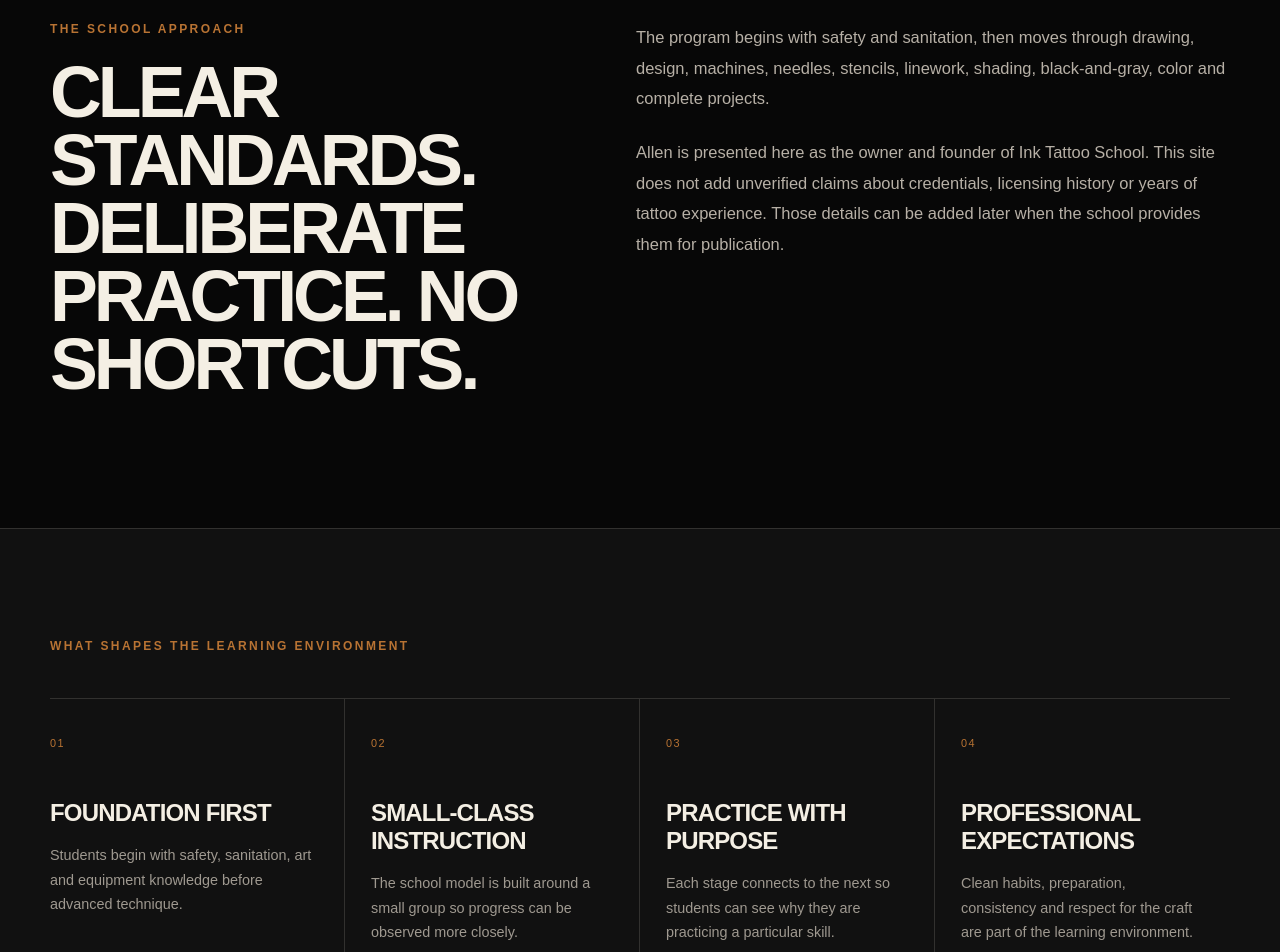
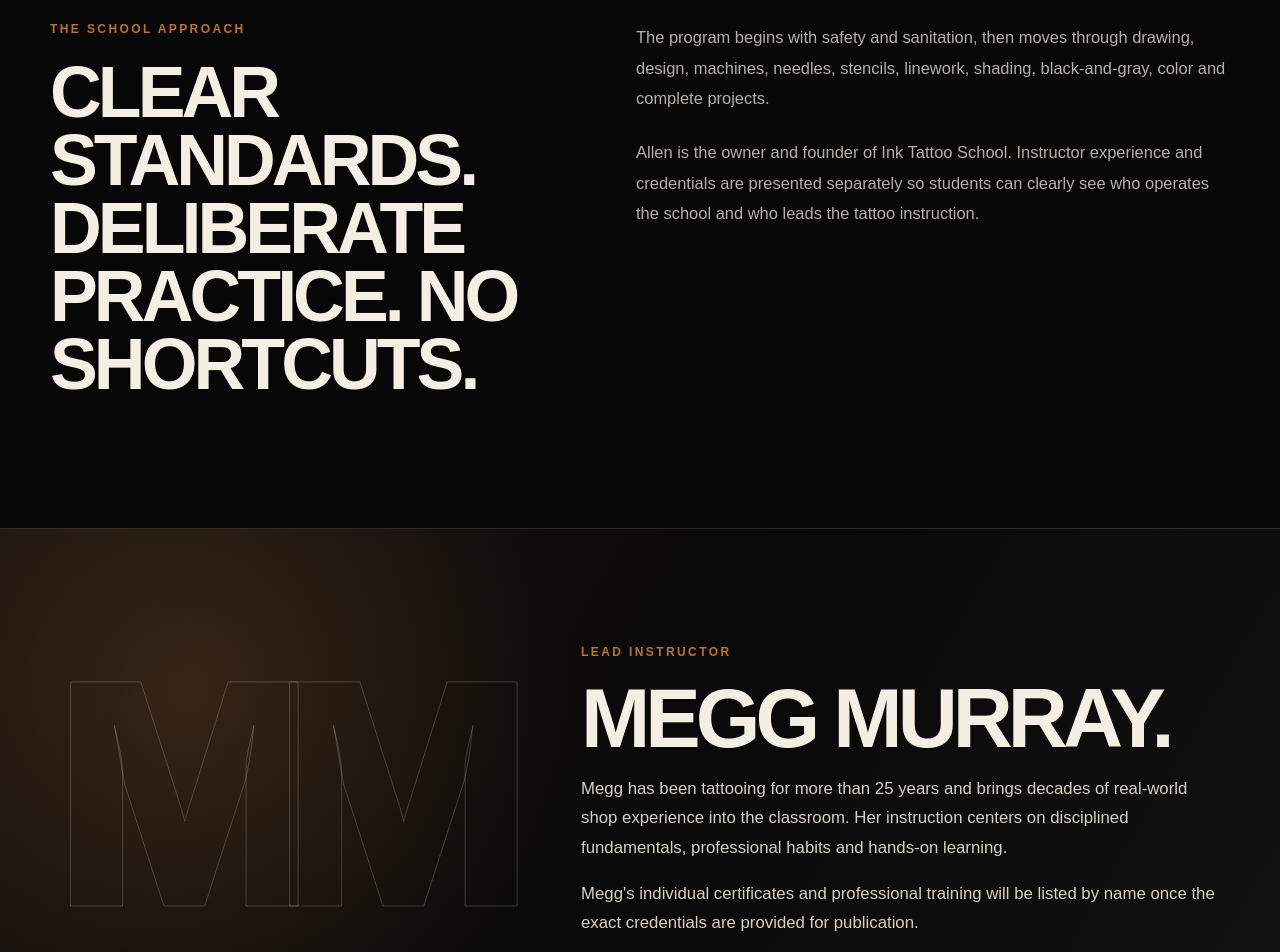
Before and after one commit to Adhco0543/tattoo_ink_school, a Next.js app: page /about in a window 1280 px wide. Shown: the part 1340-2292 px from the top of the page. Built offline with nearby package versions, Linux system fonts and the light colour scheme; no server answers.

Commit message:
Feature Megg Murray and add site credits
Add Megg Murray as lead instructor with 25+ years of experience, prepare the homepage gallery for real shop photos, update the About page, and credit Teejay with AI development support by Bella.

```diff
--- a/app/about/page.tsx
+++ b/app/about/page.tsx
@@ -3,9 +3,9 @@ import SiteHeader from "@/app/components/SiteHeader";
 import type { Metadata } from "next";
 
 export const metadata: Metadata = {
-  title: "About Allen Hendershot | Ink Tattoo School",
+  title: "About Ink Tattoo School | Allen Hendershot & Megg Murray",
   description:
-    "Meet Allen Hendershot, owner and founder of Ink Tattoo School in Manchester, New Hampshire.",
+    "Meet Ink Tattoo School founder Allen Hendershot and lead instructor Megg Murray, a tattoo artist with more than 25 years of experience.",
 };
 
 const principles = [
@@ -59,10 +59,29 @@ export default function AboutPage() {
             machines, needles, stencils, linework, shading, black-and-gray, color and complete projects.
           </p>
           <p>
-            Allen is presented here as the owner and founder of Ink Tattoo School. This site does not
-            add unverified claims about credentials, licensing history or years of tattoo experience.
-            Those details can be added later when the school provides them for publication.
+            Allen is the owner and founder of Ink Tattoo School. Instructor experience and credentials
+            are presented separately so students can clearly see who operates the school and who leads
+            the tattoo instruction.
           </p>
+        </div>
+      </section>
+
+      <section className="founder-teaser">
+        <div className="shell founder-teaser-grid">
+          <div className="founder-teaser-mark" aria-hidden="true">MM</div>
+          <div>
+            <p className="eyebrow">Lead Instructor</p>
+            <h2>Megg Murray.</h2>
+            <p>
+              Megg has been tattooing for more than 25 years and brings decades of real-world shop
+              experience into the classroom. Her instruction centers on disciplined fundamentals,
+              professional habits and hands-on learning.
+            </p>
+            <p className="fine-print">
+              Megg&apos;s individual certificates and professional training will be listed by name once
+              the exact credentials are provided for publication.
+            </p>
+          </div>
         </div>
       </section>
 
@@ -122,6 +141,7 @@ export default function AboutPage() {
           <p className="fine-print">
             Completion of the program does not itself constitute a tattoo apprenticeship or state tattoo license.
           </p>
+          <p className="fine-print">Website built by Teejay · AI development support by Bella</p>
         </div>
       </footer>
     </main>
```
Also changed, not shown: app/page.tsx (+18 -13 lines).
